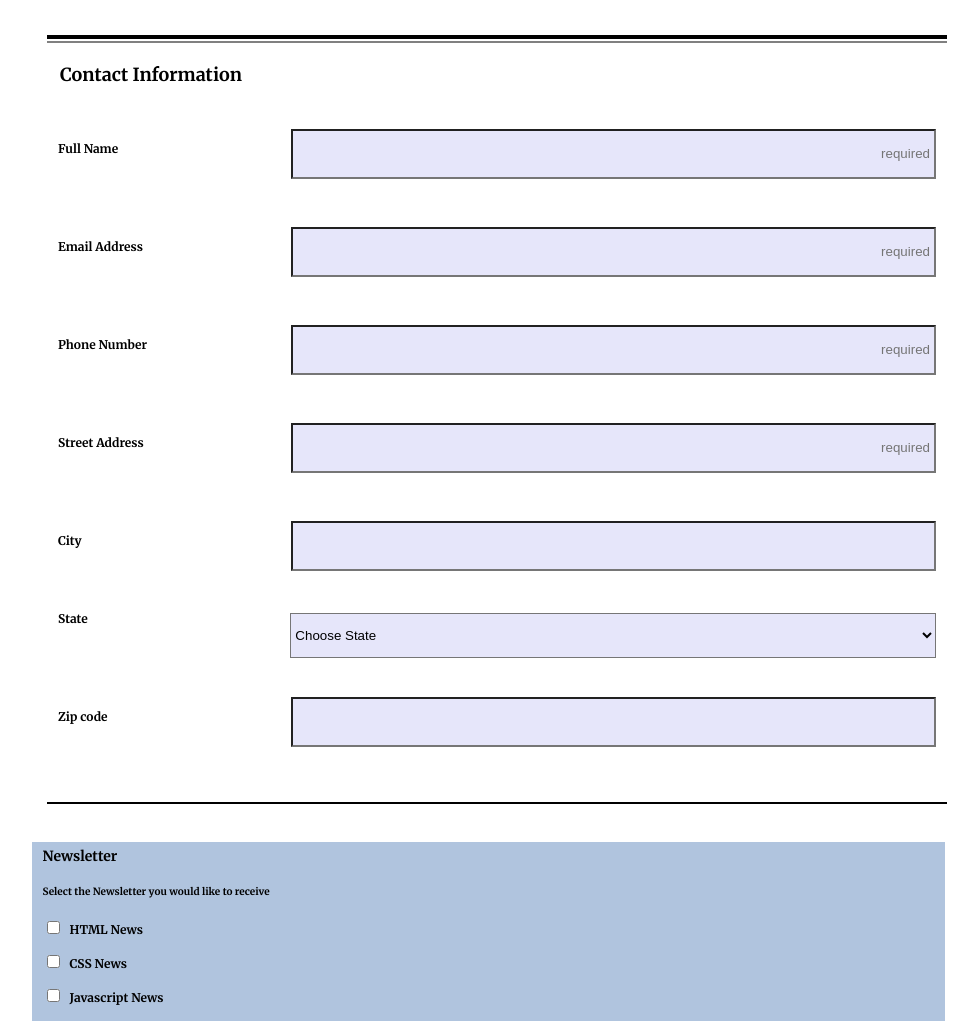
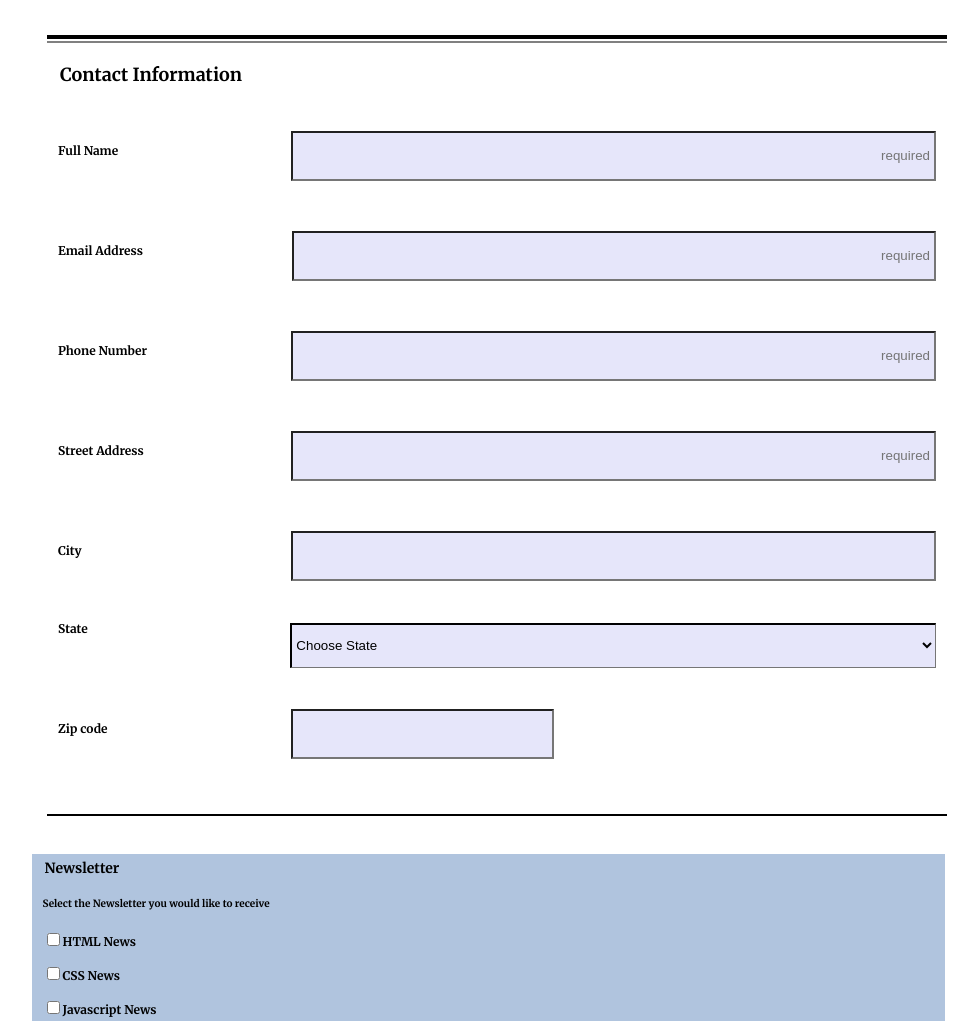
Before and after one commit to Payad/Techdegree-project-3, a plain HTML site: page index.html in a window 1280 px wide. Shown: the part 140-1161 px from the top of the page, without its empty margins (143-1121 px from the left). Drawn offline with Linux system fonts and the light colour scheme.

Commit message:
update project 3

```diff
--- a/index.html
+++ b/index.html
@@ -37,25 +37,25 @@
             <div class="flex-pair">
             <label for="Full-Name">Full Name</label>
             <!-- <h3>Full Name</h3> -->
-            <input type="text" id="Full-Name" name="user_name" placeholder="required">
+            <input type="text" id="Full-Name" name="user_name" placeholder="required" required>
             </div>
 
             <div class="flex-pair">
             <label for="Email-Address">Email Address</label>
             <!-- <h3>Email Address</h3> -->
-            <input type="text" id="Email-Address" name="user_email" placeholder="required">
+            <input type="email" id="Email-Address" name="user_email" placeholder="required" required>
                 </div>
 
                 <div class="flex-pair" id="telephone">
             <label for="phone-number">Phone Number</label>
             <!-- <h3>Phone Number</h3> -->
-            <input type="text" id="phone-number" name="user_phone" placeholder="required">
+            <input type="text" id="phone-number" name="user_phone" placeholder="required" required>
                     </div>
 
             <div class="flex-pair">
             <label for="Street-Address">Street Address</label>
             <!-- <h3>Street Address</h3> -->
-            <input type="text" id="Street-Address" name="user_address" placeholder="required">
+            <input type="text" id="Street-Address" name="user_address" placeholder="required" required>
                         </div>
 
             <div class="flex-pair">
@@ -130,7 +130,7 @@
                <div class="flex-pair">
             <label for="Zip-code">Zip code</label><br>
             <!-- <h3>Zip Code</h3> -->
-            <input type="text" id="Zip-code" name="user_zip">
+            <input type="number" id="Zip-code" name="user_zip">
                 </div>
 
         </fieldset>
@@ -141,10 +141,10 @@
 
                 <!-- <legend><span class="number">2</span>Newsletter</legend> -->
                 <div class="flex-pair" >
-            <label class="news">Newsletter</label>
+            <legend class="news">Newsletter</legend>
             <p class="select">Select the Newsletter you would like to receive</p>
             <div class="html">
-            <input type="checkbox" id="HTML-News" value="HTML" name="user_html"><label class="light" for="HTML">HTML News</label>
+            <input type="checkbox" id="HTML-News" value="HTML" name="user_html"><label class="light" for="HTML-News">HTML News</label>
         </div>
             <div class="css">
             <input type="checkbox" id="CSS-News" value="CSS" name="user_CSS"><label class="light" for="CSS-News">CSS News</label>
@@ -158,7 +158,7 @@
             <div class="flex-pair">
             <label>Newsletter format</label>
             <div class="radio">
-            <input type="radio" id="HTML" value="HTML" name="user_newsletter"><label for="HTML" class="light">HTML</label><br>
+            <input type="radio" id="HTML" value="HTML" name="user_newsletter"><label for="HTML" class="light">HTML</label>
             </div>
 
             <div class="radio">
@@ -168,7 +168,7 @@
 
             </fieldset>
 
-            <fieldset class="flex1">
+            <label class="flex1">
 
                 <div class="flex-pair">
                 <label class="other">Other topics you would like to hear about?</label>
@@ -182,7 +182,7 @@
                     </div>
 
 
-            </fieldset>
+                </label>
 
             <button type="submit">Sign up</button>
 
--- a/styles.css
+++ b/styles.css
@@ -4,8 +4,7 @@
 
 body {
     margin: 0 auto;
-
-    font-family: merriweather, serif;
+    font-family: 'merriweather', serif;
     font-weight: 200;
 
 }
@@ -41,6 +40,65 @@ padding: 0 0 0 200px;
 /* margin-right: 5px; */
 }
 
+input[type=text]:focus {
+    transition: background-color 2s;
+    background-color: yellow;
+}
+
+input[type=tel] {
+    background-color:#E6E6FA;
+    padding-right: 15px;
+}
+
+input[type=tel]:focus {
+    transition: background-color 2s;
+    background-color: yellow;
+}
+
+input[type=number] {
+    background-color:#E6E6FA;
+}
+
+input[type=number]:focus {
+    transition: background-color 2s;
+    background-color: yellow;
+}
+
+input[type=email] {
+    background-color:#E6E6FA;
+    width: 100%;
+    text-align: right;
+    padding-right: 15px;
+}
+
+input[type=email]:focus {
+    transition: background-color 2s;
+    background-color: yellow;
+}
+
+input[type=city] {
+    background-color:#E6E6FA;
+}
+
+input[type=city]:focus {
+    transition: background-color 2s;
+    background-color: yellow;
+}
+
+#State {
+    border-left: 2px solid black;
+    border-top: 2px solid black;
+    /* margin-left: 2px; */
+}
+
+/* #Zip-code {
+    max-width: 20%;
+    margin-left: 1px;
+    /* padding-right: 200px; */
+} */
+
+
+
     input[type=checkbox] {
         margin-right: 10px;
         /* width: 100%; */
@@ -63,7 +121,7 @@ padding: 0 0 0 200px;
         /* max-width: 100%; */
         height: 100px;
         padding-right: 82px;
-        width: 105%;
+        width: 100%;
     }
 
 
@@ -141,6 +199,7 @@ fieldset.flex {
 .contact-info input {
     height: 50px;
     margin-bottom: 15px;
+    margin-top: 10px;
     /* padding-right: 100px; */
 }
 
@@ -155,7 +214,7 @@ fieldset.flex {
     text-align: center;
     font-size: 20px;
     /* margin-left: -59px; */
-    margin-right: 20px;
+    /* margin-right: 20px; */
     color:  #093145;
 }
 
@@ -254,6 +313,14 @@ input[type=text]:focus {
         /* flex-direction: flow; */
     }
 
+    #Zip-code {
+    max-width: 30%;
+    /* margin-left: 1px; */
+
+    margin-left: -7px;
+}
+
+
     select {
         width: 76%;
         background: #E6E6FA;
@@ -267,7 +334,7 @@ input[type=text]:focus {
     }
 
     textarea {
-        width: 100%;
+        width: 98%;
     }
 
     /* input[type=text] {
@@ -327,8 +394,4 @@ input[type=text]:focus {
         margin-right: 20px;
         margin-bottom: 3px;
     }
-
-    /* #telephone {
-        max-width: 25%;
-    } */
 }
```
